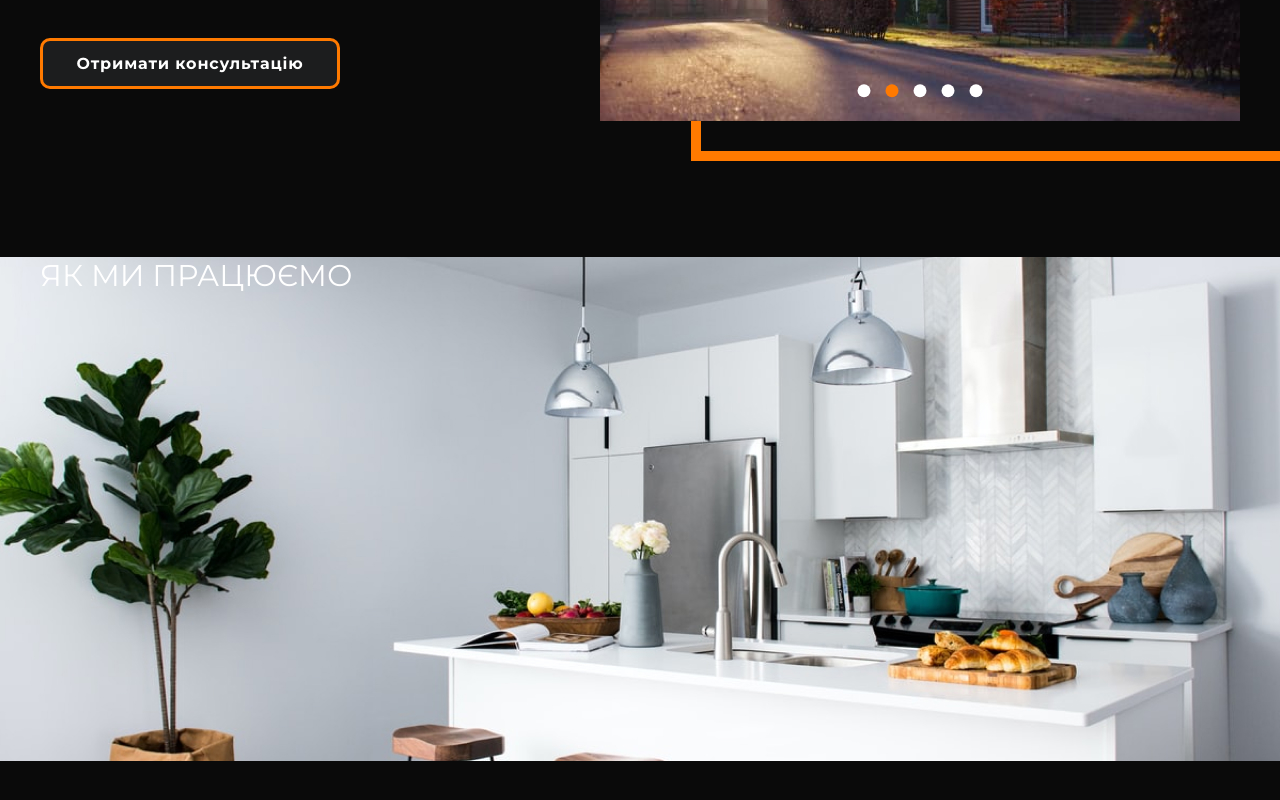
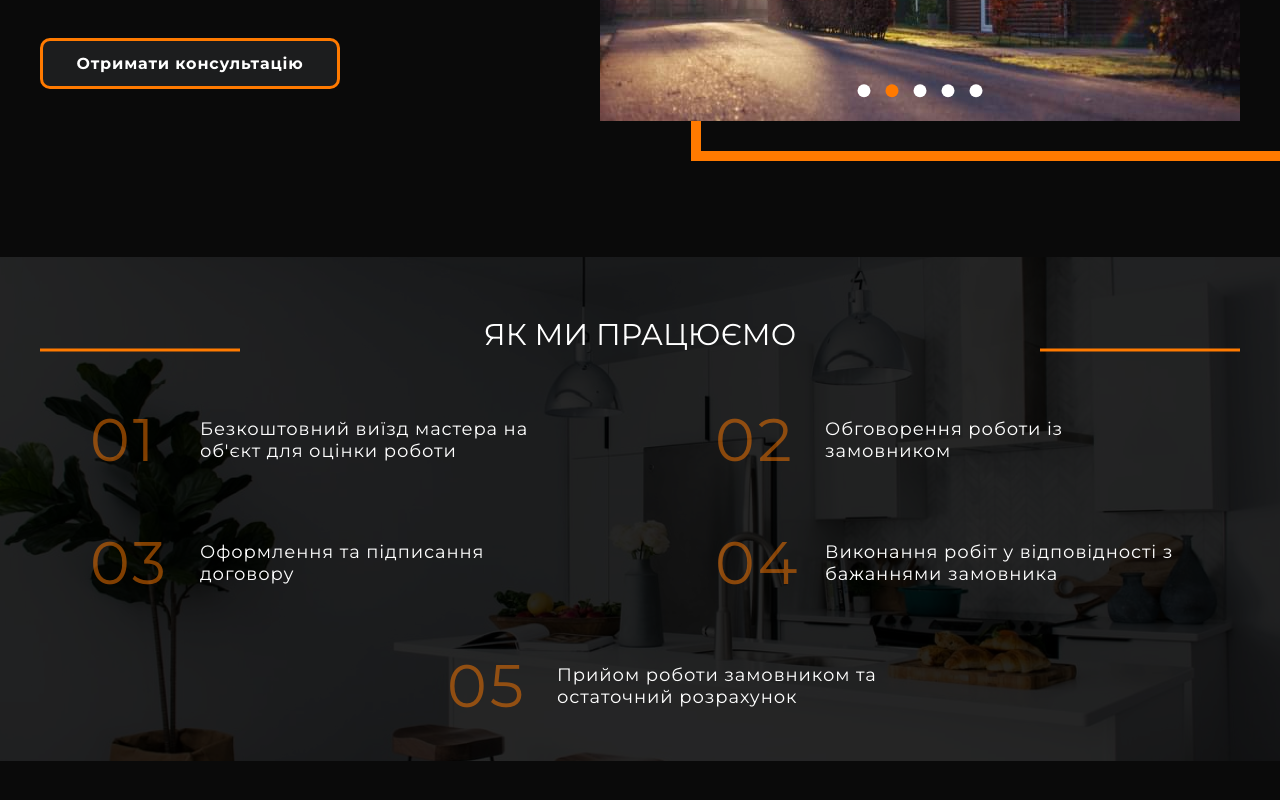
Before and after one commit to ColorFu1l/Website_Providing-building-services, a website: page src/index.html in a window 1280 px wide. Shown: the part 506-1306 px from the top of the page. Before the commit the page ends 1267 px from the top, so only its background shows below. Drawn offline with nearby package versions, Linux system fonts and the light colour scheme; files whose address does not match are found by name.

Commit message:
made new block 'work'

```diff
--- a/src/index.html
+++ b/src/index.html
@@ -50,8 +50,39 @@
         <section class="work">
             <div class="container">
                 <h1 class="work__header">Як ми працюємо</h1>
+                <div class="work__inner">
+                    <div class="work__section">
+                        <div class="work__number">01</div>
+                        <div class="work__description">Безкоштовний виїзд мастера на об'єкт для оцінки роботи</div>
+                    </div>
+
+                    <div class="work__section">
+                        <div class="work__number">02</div>
+                        <div class="work__description">Обговорення роботи із замовником</div>
+                    </div>
+
+                    <div class="work__section">
+                        <div class="work__number">03</div>
+                        <div class="work__description">Оформлення та підписання договору</div>
+                    </div>
+
+                    <div class="work__section">
+                        <div class="work__number">04</div>
+                        <div class="work__description">Виконання робіт у відповідності з бажаннями замовника</div>
+                    </div>
+                </div>
+
+
+                <div class="work__section work__section-last">
+                    <div class="work__number">05</div>
+                    <div class="work__description">Прийом роботи замовником та остаточний розрахунок</div>
+                </div>
+
 
             </div>
+        </section>
+        <section class="services">
+            <h2 class="services__title">Наші послуги</h2>
         </section>
     </main>
 
--- /dev/null
+++ b/src/sass/blocks/_services.sass
@@ -0,0 +1,3 @@
+.services
+    min-height: 1100px
+    padding: 72px 0 0 0
--- a/src/sass/blocks/_work.sass
+++ b/src/sass/blocks/_work.sass
@@ -1,9 +1,62 @@
 .work
     min-height: 504px
     background: url(../../img/work_bg.jpg) center (center / cover) no-repeat
+    position: relative
+    &::before
+        content: ''
+        width: 100%
+        height: 100%
+        display: block
+        position: absolute
+        background-color: rgba(0, 0, 0, 0.85)
     &__header
         font-weight: 400
         font-size: 30px
         line-height: 37px
         text-transform: uppercase
         color: $secondary-color
+        text-align: center
+        position: relative
+        padding-top: 59px
+    &__header::before, &__header::after
+        content: ""
+        width: 200px
+        height: 3px
+        background-color: $primary-color
+        position: absolute
+        bottom: 0
+        display: block
+        transform: translateY(-50%)
+    &__header::before
+        left: 0
+    &__header::after
+        right: 0
+    &__inner
+        display: flex
+        justify-content: space-between
+        flex-wrap: wrap
+        padding: 0 50px
+        position: relative
+    &__section
+        display: flex
+        align-items: center
+        max-width: 475px
+        margin-top: 50px
+    &__section-last
+        margin-left: 407px
+        position: relative
+    &__number
+        min-width: 85px
+        font-weight: 400
+        font-size: 60px
+        line-height: 73px
+        letter-spacing: 0.05em
+        color: rgba(255, 122, 0, 0.5)
+        margin-right: 25px
+        max-width: 87px
+    &__description
+        font-weight: 400
+        font-size: 18px
+        line-height: 22px
+        letter-spacing: 0.05em
+        color: #FFFFFF
--- a/src/sass/style.sass
+++ b/src/sass/style.sass
@@ -20,3 +20,4 @@ body
 @import "blocks/promo"
 @import "blocks/buttons"
 @import "blocks/work"
+@import "blocks/services"
```
Also changed, not shown: dist/css/style.min.css, dist/index.html, src/css/style.min.css, src/img/bg_overlay.png (added), 1 other file.
